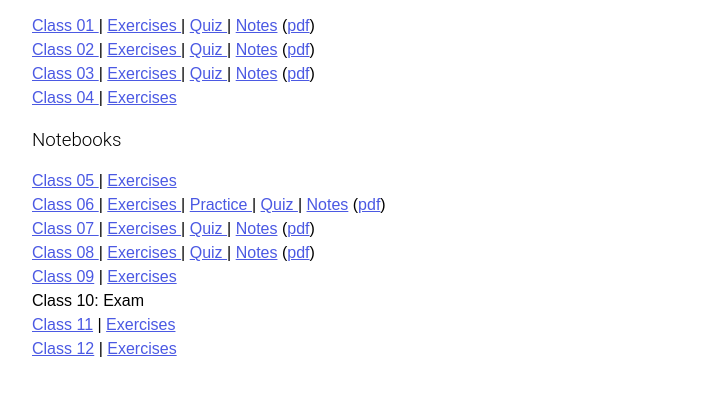
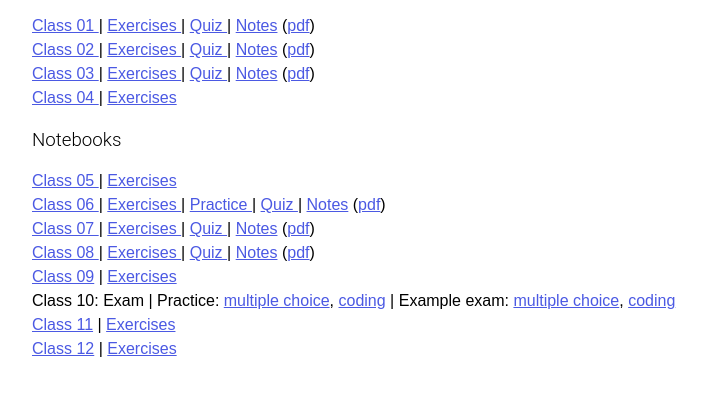
Before and after one commit to posfaim/dnds5027, a plain HTML site: page index.html in a window 1280 px wide. Shown: the part 125-520 px from the top of the page, without its empty margins (8-715 px from the left). Drawn offline with Linux system fonts and the light colour scheme.

Commit message:
exam practice

```diff
--- a/index.html
+++ b/index.html
@@ -38,7 +38,9 @@
 <a href="lecture_notes/notes_08.html">Notes</a> (<a href="lecture_notes/notes_08.pdf">pdf</a>)<br>
 <a href="notebooks/class_09.ipynb"> Class 09</a> |
 <a href="notebooks/exercises_09.ipynb"> Exercises </a><br>
-Class 10: Exam<br>
+Class 10: Exam |
+Practice: <a href="exam/multiple_choice_examples.pdf">multiple choice</a>, <a href="exam/exam_exercise_examples.ipynb"> coding</a> |
+Example exam: <a href="exam/EXAMPLE_exam_part1.pdf">multiple choice</a>, <a href="exam/EXAMPLE-exam_part2.ipynb">coding</a><br>
 <a href="notebooks/class_11.ipynb"> Class 11</a> |
 <a href="notebooks/exercises_11.ipynb"> Exercises </a><br>
 <a href="notebooks/class_12.ipynb"> Class 12</a> |
```
Also changed, not shown: 2 other files.
